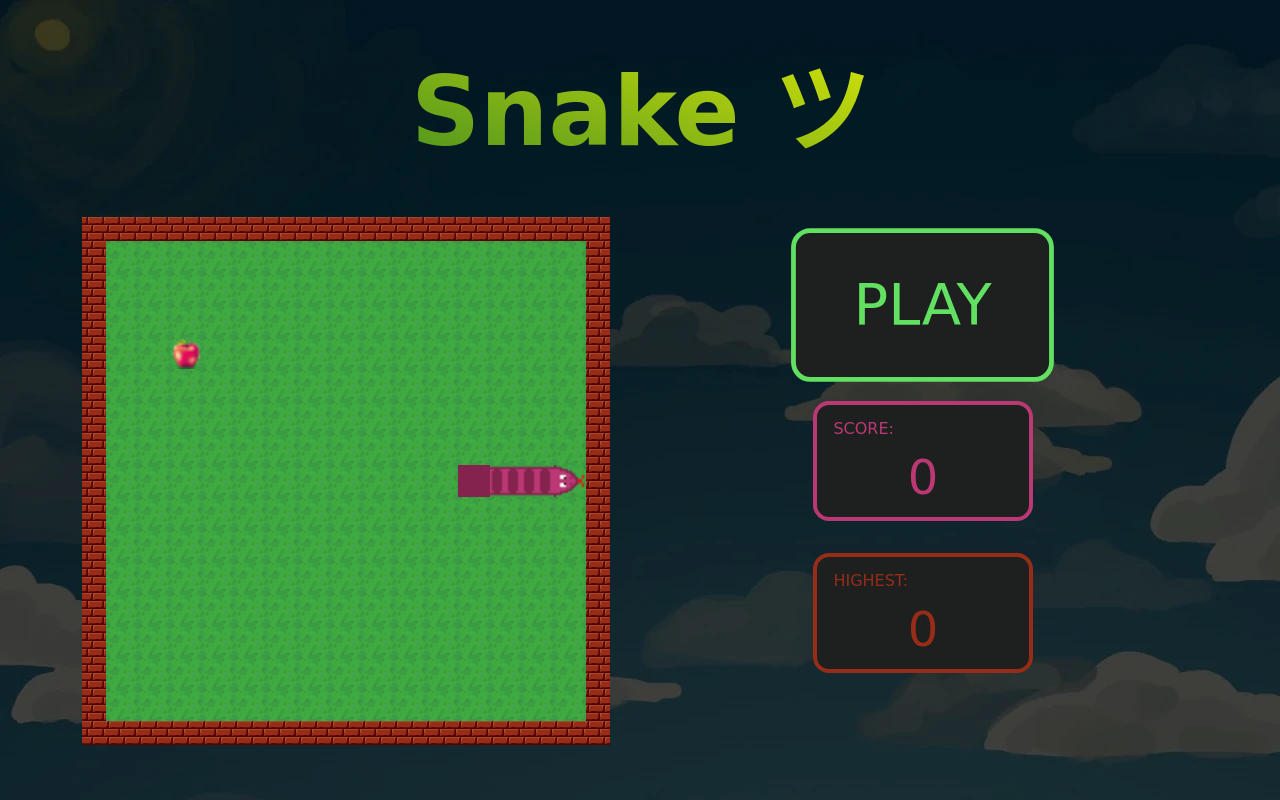
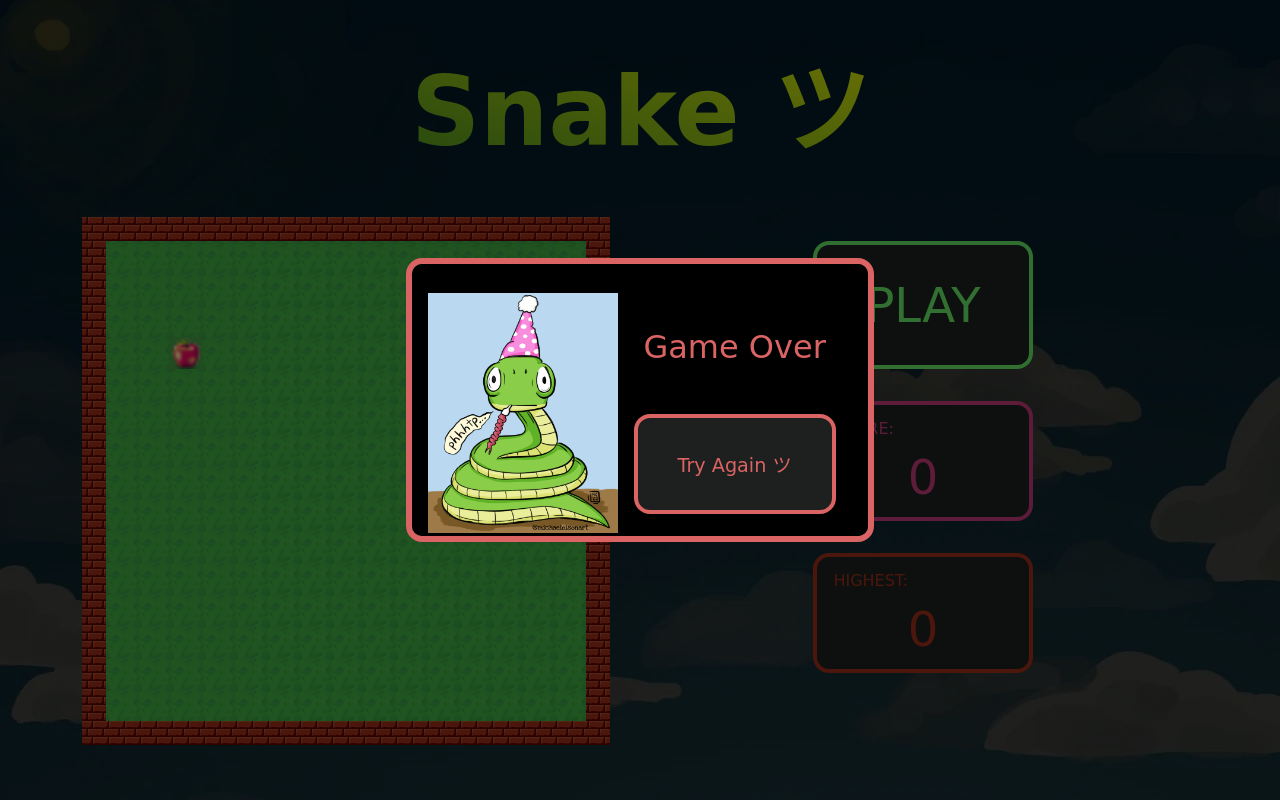
Before and after one commit to Filippo-Corti/Filippo-Corti.github.io, a website built with Vite: page index.html in a window 1280 px wide. Both pictures are taken after a click on the button "PLAY". Built offline with nearby package versions, Linux system fonts and the light colour scheme; a web font is replaced by a local one.

Commit message:
very much better

```diff
--- a/index.html
+++ b/index.html
@@ -3,7 +3,7 @@
 
 <head>
   <meta charset="UTF-8" />
-  <link rel="icon" type="image/svg+xml" href="/vite.svg" />
+  <link rel="icon" type="image/svg+xml" href="images/logo.webp" />
   <meta name="viewport" content="width=device-width, initial-scale=1.0" />
   <title>Snake</title>
   <link rel="stylesheet" href="css/style.css">
@@ -29,6 +29,16 @@
       </button>
     </div>
   </div>
+  <dialog class="game-over" id="game-over">
+    <div class="game-over__container">
+      <img src="images/sad-snake.webp" alt="">
+      <div>
+        <p>Game Over</p>
+        <button class="game-over__button">Try Again ツ</button>
+      </div>
+    </div>
+  </dialog>
+
   <script type="module" src="js/main.js"></script>
 </body>
 
--- a/js/Apple.js
+++ b/js/Apple.js
@@ -4,6 +4,8 @@ import Cell from './Cell.js'
 export default class Apple {
 
     #snakeGame;
+    row;
+    col;
 
     constructor(snakeGame) {
         this.#snakeGame = snakeGame;
--- a/js/Cell.js
+++ b/js/Cell.js
@@ -1,6 +1,10 @@
 export default class Cell {
+    row;
+    col;
+    curve;
     constructor(row, col){
         this.row = row;
         this.col = col;
+        this.curve = null;
     }
 }
--- a/js/GUI.js
+++ b/js/GUI.js
@@ -1,22 +1,22 @@
-import Cell from './Cell.js';
-import SnakeGame from './SnakeGame.js';
 import { globals as G } from './globals.js';
 
 export default class GUI {
 
-    #gameBoard; //Board (Div)
-    #currentScore;
-    #highestScore;
+    #gameBoardDiv; //Board (Div)
+    #currentScoreEl;
+    #highestScoreEl;
+    #gameOverModal;
     #rows;
     #cols;
-    #snakeGame; //Game Logic
+    #snakeGame;
     #isGameRunning;
 
     constructor(rows, cols) {
+        this.#isGameRunning = false;
         this.#rows = rows;
         this.#cols = cols;
         this.#initControls();
-        this.#isGameRunning = false;
+        this.#generateBoard();
     }
 
     /* Public Methods */
@@ -25,55 +25,32 @@ export default class GUI {
         this.#snakeGame = snakeGame;
     }
 
-    generateBoard() {
-        this.#gameBoard = document.createElement("div");
-        this.#gameBoard.classList.add("board");
-        document.querySelector(".game-container").append(this.#gameBoard);
-        this.#fillBoard();
-        this.#currentScore = document.querySelector(".current-score");
-        this.#highestScore = document.querySelector(".highest-score");
-    }
-
     startGame() {
         this.#isGameRunning = true;
-        this.updateGUI(this.#snakeGame.getSnake(), this.#snakeGame.getApple());
+        this.#drawDefaultSnake();
+        this.#updateApplePosition(this.#snakeGame.getApple());
         this.#snakeGame.startMoving();
     }
 
-    updateGUI(snake, apple) {
-        this.#updateSnakePosition(snake);
+    updateGUI(moveData, apple) {
+        if (moveData === undefined) return;
+        this.#updateSnakePosition(moveData);
         this.#updateApplePosition(apple);
-        this.#updateScores(snake.length - G.DEFAULT_SNAKE_LENGTH);
-    }
-
-    eatApple() {
-        this.#removeApple(this.#snakeGame.getApple());
+        this.#updateScores(moveData.snakeLength - G.DEFAULT_SNAKE_LENGTH);
     }
 
     gameOver() {
         if (this.#isGameRunning) { //Prevents multiple executions
-            alert('Game Over');
+            this.#gameOverModal.showModal();
         }
         this.#isGameRunning = false;
     }
 
     regenerate() {
-        this.#removeBoard();
-        this.generateBoard();
+        this.#emptyBoard();
     }
 
-    isCellOccupiable(cell) {
-        return this.#isCellEmpty(cell) || this.isCellAnApple(cell);
-    }
-
-    isCellAnApple(cell) {
-        if (this.#doesCellExist(cell)) {
-            let cellDiv = this.#getCellDivFromCoordinates(cell.row, cell.col);
-            return cellDiv.getAttribute("cell-type") === "apple";
-        }
-    }
-
-    mobileMove(key){
+    mobileMove(key) {
         this.#snakeGame.changeSnakeDirection(key);
     }
 
@@ -86,6 +63,16 @@ export default class GUI {
         })
     }
 
+    #generateBoard() {
+        this.#currentScoreEl = document.querySelector(".current-score");
+        this.#highestScoreEl = document.querySelector(".highest-score");
+        this.#gameOverModal = document.querySelector("#game-over");
+        this.#gameBoardDiv = document.createElement("div");
+        this.#gameBoardDiv.classList.add("board");
+        document.querySelector(".game-container").append(this.#gameBoardDiv);
+        this.#fillBoard();
+    }
+
     #fillBoard() {
         for (let i = 0; i < this.#cols; i++) {
             for (let j = 0; j < this.#rows; j++) {
@@ -94,7 +81,7 @@ export default class GUI {
                 cell.classList.add("board__cell");
                 cell.setAttribute("cell-type", "empty")
                 cell.id = "cell" + i + "-" + j;
-                this.#gameBoard.append(cell);
+                this.#gameBoardDiv.append(cell);
             }
         }
     }
@@ -104,30 +91,45 @@ export default class GUI {
             for (let j = 0; j < this.#rows; j++) {
                 let currentCell = this.#getCellDivFromCoordinates(i, j);
                 currentCell.setAttribute("cell-type", "empty");
+                currentCell.style.transform = "rotate(0deg)";
             }
         }
     }
 
-    #removeBoard() {
-        document.querySelector(".board").remove();
+    #drawDefaultSnake() {
+        let snake = this.#snakeGame.getSnake();
+        let currentCell;
+        //Draw Body
+        for (let i = 0; i < snake.length - 1; i++) {
+            currentCell = document.querySelector("#cell" + snake[i].row + "-" + snake[i].col);
+            currentCell.setAttribute("cell-type", "snake");
+            currentCell.style.transform = "rotate(90deg)";
+        }
+        //Draw Head
+        currentCell = document.querySelector("#cell" + snake[snake.length - 1].row + "-" + snake[snake.length - 1].col);
+        currentCell.setAttribute("cell-type", "snake-head");
+        currentCell.style.transform = "rotate(90deg)";
     }
 
-    #drawSnake(snake) {
-        let a = 0;
-        snake.forEach(cell => {
-            let currentCell = document.querySelector("#cell" + cell.row + "-" + cell.col);
-            if (a == snake.length - 1) {
-                currentCell.setAttribute("cell-type", "snake-head");
-                this.#styleTextureDirection(currentCell);
-            } else {
-                if (a === 0) {
-                    currentCell.setAttribute("cell-type", "snake-tail");
-                    currentCell.style.transform = "rotate(0deg)";
-                } else
-                    currentCell.setAttribute("cell-type", "snake");
-            }
-            a++;
-        });
+    #updateSnakePosition(snakeData) {
+        let cellDiv;
+        //Delete
+        cellDiv = this.#getCellDivFromCoordinates(snakeData.cellToDelete.row, snakeData.cellToDelete.col);
+        cellDiv.setAttribute("cell-type", "empty");
+        cellDiv.style.transform = "rotate(0deg)";
+        //Update
+        cellDiv = this.#getCellDivFromCoordinates(snakeData.cellToUpdate.row, snakeData.cellToUpdate.col);
+        if (snakeData.cellToUpdate.curve != null) {
+            cellDiv.setAttribute("cell-type", "snake-curve");
+            cellDiv.style.transform = "rotate(" + snakeData.cellToUpdate.curve + "deg)";
+        }
+        else {
+            cellDiv.setAttribute("cell-type", "snake");
+        }
+        //New Head
+        cellDiv = this.#getCellDivFromCoordinates(snakeData.cellHead.row, snakeData.cellHead.col);
+        cellDiv.setAttribute("cell-type", "snake-head");
+        this.#styleTextureDirection(cellDiv);
     }
 
     #styleTextureDirection(cell) {
@@ -150,35 +152,9 @@ export default class GUI {
         }
     }
 
-    #updateSnakePosition(currentSnake) {
-        this.#emptyBoard();
-        this.#drawSnake(currentSnake);
-    }
-
-    #drawApple(apple) {
+    #updateApplePosition(apple) {
         let appleCell = this.#getCellDivFromCoordinates(apple.row, apple.col);
         appleCell.setAttribute("cell-type", "apple");
-    }
-
-    #removeApple(apple) {
-        let appleCell = this.#getCellDivFromCoordinates(apple.row, apple.col);
-        appleCell.setAttribute("cell-type", "snake-head");
-    }
-
-    #updateApplePosition(currentApple) {
-        this.#drawApple(currentApple);
-    }
-
-    #doesCellExist(cell) {
-        let cellDiv = this.#getCellDivFromCoordinates(cell.row, cell.col);
-        return !(cellDiv === null);
-    }
-
-    #isCellEmpty(cell) {
-        if (this.#doesCellExist(cell)) {
-            let cellDiv = this.#getCellDivFromCoordinates(cell.row, cell.col);
-            return cellDiv.getAttribute("cell-type") === "empty";
-        }
     }
 
     #getCellDivFromCoordinates(row, col) {
@@ -186,9 +162,9 @@ export default class GUI {
     }
 
     #updateScores(score) {
-        this.#currentScore.innerHTML = score;
-        if (score > (this.#highestScore.innerHTML)) {
-            this.#highestScore.innerHTML = score;
+        this.#currentScoreEl.innerHTML = score;
+        if (score > (this.#highestScoreEl.innerHTML)) {
+            this.#highestScoreEl.innerHTML = score;
         }
     }
 
--- /dev/null
+++ b/js/MoveData.js
@@ -0,0 +1,12 @@
+export default class MoveData {
+
+    cellToDelete;
+
+    cellToUpdate;
+    cellToUpdateType;
+
+    cellHead;
+
+    snakeLength;
+
+}
--- a/js/Snake.js
+++ b/js/Snake.js
@@ -1,4 +1,5 @@
 import Cell from './Cell.js'
+import MoveData from './MoveData.js';
 import { globals as G } from './globals.js';
 
 
@@ -16,20 +17,30 @@ export default class Snake {
         return this.#snake;
     }
 
-    move(deltaRow, deltaCol) {
+    move(deltaRow, deltaCol, snakeCurve) {
+        let moveData = new MoveData();
         let currentHead = this.#getSnakeHead();
         let newOccupiedCell = new Cell(currentHead.row + deltaRow, currentHead.col + deltaCol);
         if (!this.#isCellFree(newOccupiedCell)) {
             this.#snakeGame.gameOver();
             return;
         }
+        moveData.cellToDelete = this.#snake[0];
         if (this.#isCellAnApple(newOccupiedCell)) {
+            this.#setSnakeCurveToCell(this.#snake[this.#snake.length - 1], snakeCurve);
+            moveData.cellToUpdate = this.#snake[this.#snake.length - 1];
+            this.#addNewSnakeHead(newOccupiedCell);
             this.#snakeGame.appleEaten();
         }
         else {
             this.#removeSnakeTail(); //Only remove 1 if it's not eating
+            this.#setSnakeCurveToCell(this.#snake[this.#snake.length - 1], snakeCurve);
+            moveData.cellToUpdate = this.#snake[this.#snake.length - 1];
+            this.#addNewSnakeHead(newOccupiedCell);
         }
-        this.#addNewSnakeHead(newOccupiedCell);
+        moveData.cellHead = newOccupiedCell;
+        moveData.snakeLength = this.#snake.length;
+        return moveData;
     }
 
     #generateDefaultSnake() {
@@ -61,4 +72,11 @@ export default class Snake {
         return this.#snakeGame.isCellAnApple(cell);
     }
 
+    #setSnakeCurveToCell(cell, curve) {
+        if (curve == null) {
+            return;
+        }
+        cell.curve = curve;
+    }
+
 }
--- a/js/SnakeGame.js
+++ b/js/SnakeGame.js
@@ -1,5 +1,6 @@
 import Apple from './Apple.js';
 import Snake from './Snake.js';
+import MoveData from './MoveData.js';
 import { globals as G } from './globals.js';
 
 export default class SnakeGame {
@@ -55,7 +56,6 @@ export default class SnakeGame {
     }
 
     appleEaten() {
-        this.#gameGui.eatApple();
         this.generateApple();
     }
 
@@ -66,34 +66,52 @@ export default class SnakeGame {
     }
 
     moveSnake(key) {
+        let moveData;
         if (!this.isKeyTheOppositeOfDirection(key)) {
+            let cellRotation = this.#getSnakeRotation(this.direction, key);
             this.direction = key;
             switch (this.direction) {
                 case 'W':
-                    this.#snake.move(-1, 0);
+                    moveData = this.#snake.move(-1, 0, cellRotation);
                     break;
                 case 'A':
-                    this.#snake.move(0, -1);
+                    moveData = this.#snake.move(0, -1, cellRotation);
                     break;
                 case 'S':
-                    this.#snake.move(1, 0);
+                    moveData = this.#snake.move(1, 0, cellRotation);
                     break;
                 case 'D':
-                    this.#snake.move(0, 1);
+                    moveData = this.#snake.move(0, 1, cellRotation);
                     break;
                 default:
                     return;
             }
-            this.#updateGUI();
+            this.#updateGUI(moveData);
         }
     }
 
     isCellFree(cell) {
-        return this.#gameGui.isCellOccupiable(cell);
+        return this.isCellInsideTheBoard(cell) && !this.isCellPartOfTheSnake(cell);
+    }
+
+    isCellInsideTheBoard(cell) {
+        return (cell.row >= 0 && cell.row < G.TOTAL_ROWS) && (cell.col >= 0 && cell.col < G.TOTAL_COLS);
+    }
+
+    isCellPartOfTheSnake(cell) {
+        let snake = this.#snake.getSnake();
+        let returnValue = false;
+        snake.forEach(el => {
+            if (el.row == cell.row && el.col == cell.col) {
+                returnValue = true;
+            }
+        });
+        return returnValue;
     }
 
     isCellAnApple(cell) {
-        return this.#gameGui.isCellAnApple(cell);
+        if (!this.#apple) return false;
+        return (this.#apple.row === cell.row && this.#apple.col === cell.col);
     }
 
     isKeyTheOppositeOfDirection(key) {
@@ -111,8 +129,26 @@ export default class SnakeGame {
         }
     }
 
-    #updateGUI() {
-        this.#gameGui.updateGUI(this.getSnake(), this.getApple());
+    #getSnakeRotation(lastDir, newDir) {
+        if (lastDir === newDir) {
+            return null;
+        }
+        if ((lastDir === 'D' && newDir === 'W') || (lastDir === 'S' && newDir === 'A')) {
+            return 0;
+        }
+        if ((lastDir === 'A' && newDir === 'W') || (lastDir === 'S' && newDir === 'D')) {
+            return 90;
+        }
+        if ((lastDir === 'A' && newDir === 'S') || (lastDir === 'W' && newDir === 'D')) {
+            return 180;
+        }
+        if ((lastDir === 'D' && newDir === 'S') || (lastDir === 'W' && newDir === 'A')) {
+            return 270;
+        }
+    }
+
+    #updateGUI(moveData) {
+        this.#gameGui.updateGUI(moveData, this.getApple());
     }
 
 }
--- a/js/globals.js
+++ b/js/globals.js
@@ -4,5 +4,5 @@ export let globals = {
     DEFAULT_SNAKE_LENGTH: 4,
     DEFAULT_ROW: 7,
     DEFAULT_COL: 2,
-    PACE: 150,
+    PACE: 200,
 }
--- a/scss/game/_board.scss
+++ b/scss/game/_board.scss
@@ -23,7 +23,7 @@
         }
 
         &[cell-type="apple"] {
-            background-image: url('../../images/apple.png'), url('../../images/grass.png')
+            background-image: url('../../images/apple.png')
         }
 
         &[cell-type="snake"] {
@@ -31,11 +31,15 @@
         }
 
         &[cell-type="snake-head"] {
-            background-image: url('../../images/snakeHead.png'), url('../../images/grass.png')
+            background-image: url('../../images/snakeHead.png')
         }
 
         &[cell-type="snake-tail"] {
             background-image: url('../../images/snakeTail.png')
+        }
+
+        &[cell-type="snake-curve"]{
+            background-image: url('../../images/snakeCurve.png')
         }
     }
 
@@ -103,6 +107,7 @@
             @media (min-width: 60em) {
                 font-size: 1rem;
             }
+
             line-height: 1;
             margin: 0;
 
@@ -141,3 +146,48 @@
         }
     }
 }
+
+.game-over {
+    max-width: 50vw;
+    max-height: 30vh;
+    background-color: black;
+    color: rgb(218, 100, 100);
+    border: 6px solid rgb(218, 100, 100);
+    border-radius: 1rem;
+
+    &__container {
+
+        @media(min-width: 60em) {
+            display: flex;
+        }
+
+        align-items: center;
+
+        &>div {
+            font-size: 2rem;
+            margin: 1rem;
+            text-align: center;
+
+            &>button {
+                margin-block: 1rem;
+                color: rgb(218, 100, 100);
+                background-color: rgb(29, 32, 30);
+                border: 4px solid rgb(218, 100, 100);
+                border-radius: 1rem;
+                font-family: var(--ff);
+                font-size: 1.2rem;
+                cursor: pointer;
+                padding: 2rem 2.5rem;
+            }
+        }
+
+
+        &>img {
+            max-height: 30vh;
+        }
+    }
+
+    &::backdrop {
+        background-color: rgba(0, 0, 0, 0.5);
+    }
+}
```
Also changed, not shown: js/main.js (+12 -1 lines), css/style.css, images/logo.webp (added), images/sad-snake.webp (added), images/snakeCurve.png (added), 1 other file.
